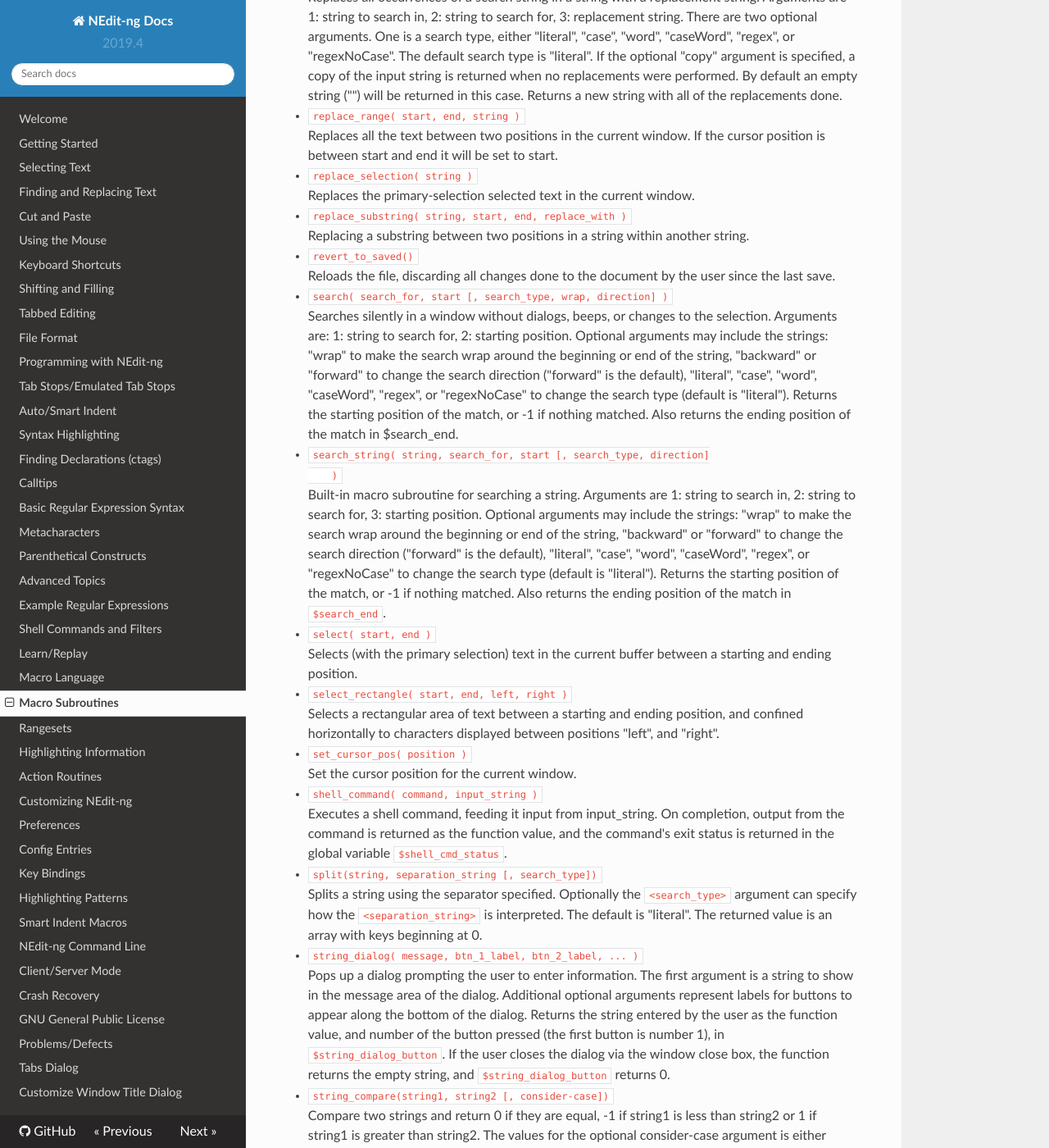
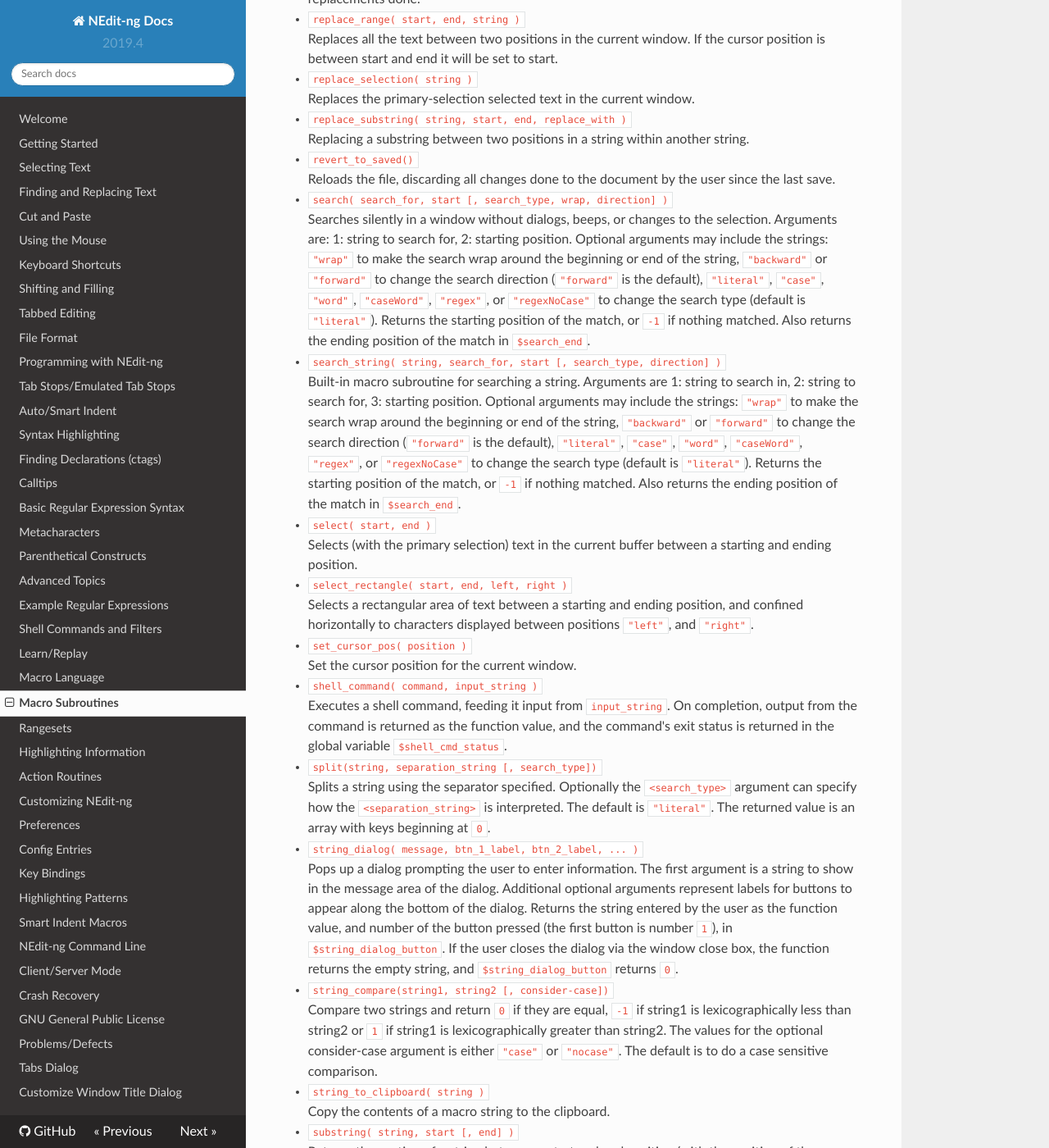
Before and after one commit to eteran/nedit-ng, an MkDocs documentation site: the page built from docs/docs/24.md, in a window 1280 px wide and 1400 px high, scrolled down 4927 px. Shown: the whole window at 82% size. Built offline with MkDocs 1.6.1, drawn with Linux system fonts in a browser that asks for light colours; nearby versions of some CDN libraries; some of the changed text lies outside the part shown.

Commit message:
formatting updates

```diff
--- a/docs/docs/24.md
+++ b/docs/docs/24.md
@@ -9,15 +9,14 @@
     Argument information. The first 9 arguments (if there are that many)
     can be referenced as read-only values using the shorthand form. All
     arguments can be accessed as values in the `$args` array, using a
-    numeric index starting at 1. The total number of arguments received
+    numeric index starting at `1`. The total number of arguments received
     by a function is given by `$n_args` or `$args[]`.
   - `$active_pane`
     Index of the current pane.
   - `$auto_indent`
-    Contains the current preference for auto indent. Can be "off", "on",
-    or "smart".
+    Contains the current preference for auto indent. Can be `"off"`, `"on"`, or `"smart"`.
   - `$calltip_ID`
-    Equals the ID of the currently displayed calltip, or 0 if no calltip
+    Equals the ID of the currently displayed calltip, or `0` if no calltip
     is being displayed.
   - `$cursor`
     Position of the cursor in the current window.
@@ -26,15 +25,15 @@
   - `$display_width`
     Width of the current pane in pixels.
   - `$em_tab_dist`
-    If tab stop emulation is turned on in the Tab Stops... dialog of the
-    Preferences menu, the value is the distance between emulated tab
-    stops. If tab emulation is turned off, the value is 0.
+    If tab stop emulation is turned on in the  **Preferences &rarr; Tab Stops...** dialog,
+	the value is the distance between emulated tab stops.
+	If tab emulation is turned off, the value is `0`.
   - `$empty_array`
     An array with no elements. This can be used to initialize an array
     to an empty state.
   - `$file_format`
     Current newline format that the file will be saved with. Can be
-    "unix", "dos" or "macintosh".
+    `"unix"`, `"dos"` or `"macintosh"`.
   - `$file_name`
     Name of the file being edited in the current window, stripped of
     directory component.
@@ -42,19 +41,13 @@
     Directory component of file being edited in the current window.
   - `$font_name`
     Contains the current plain text font name.
-  - `$font_name_bold`
-    Contains the current bold text font name.
-  - `$font_name_bold_italic`
-    Contains the current bold-italic text font name.
-  - `$font_name_italic`
-    Contains the current italic text font name.
   - `$highlight_syntax`
     Whether syntax highlighting is turned on.
   - `$incremental_backup`
-    Contains 1 if incremental auto saving is on, otherwise 0.
+    Contains `1` if incremental auto saving is on, otherwise `0`.
   - `$incremental_search_line`
-    Has a value of 1 if the preference is selected to always show the
-    incremental search line, otherwise 0.
+    Has a value of `1` if the preference is selected to always show the
+    incremental search line, otherwise `0`.
   - `$language_mode`
     Name of language mode set in the current window.
   - `$line`
@@ -62,8 +55,8 @@
   - `$locked`
     True if the file has been locked by the user.
   - `$make_backup_copy`
-    Has a value of 1 if original file is kept in a backup file on save,
-    otherwise 0.
+    Has a value of `1` if original file is kept in a backup file on save,
+    otherwise `0`.
   - `$max_font_width`
     The maximum font width of all the active styles. Syntax highlighting
     styles are only considered if syntax highlighting is turned on.
@@ -74,7 +67,7 @@
     True if the file in the current window has been modified and the
     modifications have not yet been saved.
   - `$VERSION`
-    Returns NEdit-ng's version number ('2019004' for NEdit-ng 2019.4).
+    Returns NEdit-ng's version number (`"2019004"` for NEdit-ng 2019.4).
   - `$n_display_lines`
     The number of lines visible in the currently active pane.
   - `$n_panes`
@@ -85,11 +78,11 @@
     True if the file is read only.
   - `$selection_start, $selection_end`
     Beginning and ending positions of the primary selection in the
-    current window, or -1 if there is no text selected in the current
+    current window, or `-1` if there is no text selected in the current
     window.
   - `$selection_left, $selection_right`
     Left and right character offsets of the rectangular (primary)
-    selection in the current window, or -1 if there is no selection or
+    selection in the current window, or `-1` if there is no selection or
     it is not rectangular.
   - `$server_name`
     Name of the current NEdit-ng server.
@@ -97,16 +90,16 @@
     Whether line numbers are shown next to the text.
   - `$show_matching`
     Contains the current preference for showing matching pairs, such as
-    "\[\]" and "{}" pairs. Can be "off", "delimiter", or "range".
+    "\[\]" and "{}" pairs. Can be `"off"`, `"delimiter"`, or `"range"`.
   - `$match_syntax_based`
     Whether pair matching should use syntax information, if available.
   - `$statistics_line`
-    Has a value of 1 if the statistics line is shown, otherwise 0.
+    Has a value of `1` if the statistics line is shown, otherwise `0`.
   - `$sub_sep`
     Contains the value of the array sub-script separation string.
   - `$tab_dist`
     The distance between tab stops for a hardware tab character, as set
-    in the Tab Stops... dialog of the Preferences menu.
+    in the **Preferences &rarr; Tab Stops...** dialog.
   - `$text_length`
     The length of the text in the current document.
   - `$top_line`
@@ -114,9 +107,8 @@
   - `$use_tabs`
     Whether the user is allowing the NEdit-ng to insert tab characters
     to maintain spacing in tab emulation and rectangular dragging
-    operations. (The setting of the "Use tab characters in padding and
-    emulated tabs" button in the Tab Stops... dialog of the Preferences
-    menu.)
+    operations. (The setting of the **Use tab characters in padding and
+    emulated tabs** button in the  **Preferences &rarr; Tab Stops...** dialog.)
   - `$wrap_margin`
     The right margin in the current window for text wrapping and
     filling.
@@ -127,38 +119,37 @@
 ## Built-in Subroutines
 
   - `append_file( string, filename )`
-    Appends a string to a named file. Returns 1 on successful write, or
-    0 if unsuccessful.
+    Appends a string to a named file. Returns `1` on successful write, or
+    `0` if unsuccessful.
 
   - `beep()`
     Ring the bell.
 
-  - `calltip( "text_or_key" [, pos [, mode or position_modifier, ...]]
-    )`
+  - `calltip( "text_or_key" [, pos [, mode or position_modifier, ...]] )`
     Pops up a calltip. `<pos>` is an optional position in the buffer
-    where the tip will be displayed. Passing -1 for `<pos>` is
+    where the tip will be displayed. Passing `-1` for `<pos>` is
     equivalent to not specifying a position, and it guarantees that the
     tip will appear on-screen somewhere even if the cursor is not. The
     upper-left corner of the calltip will appear below where the cursor
     would appear if it were at this position.
 
-    `<mode>` is one of "tipText" (default), "tipKey", or "tagKey".
-    "tipText" displays the text as-is, "tagKey" uses it as the key to
-    look up a tag, then converts the tag to a calltip, and "tipKey" uses
-    it as the key to look up a calltip, then falls back to "tagKey"
-    behavior if that fails. You'll usually use "tipKey" or "tipText".
+    `<mode>` is one of `"tipText"` (default), `"tipKey"`, or `"tagKey"`.
+    `"tipText"` displays the text as-is, `"tagKey"` uses it as the key to
+    look up a tag, then converts the tag to a calltip, and `"tipKey"` uses
+    it as the key to look up a calltip, then falls back to `"tagKey"`
+    behavior if that fails. You'll usually use `"tipKey"` or `"tipText"`.
 
     Finally, you can modify the placement of the calltip relative to the
     cursor position (or `<pos>`) with one or more of these optional
-    position modifiers: "center" aligns the center of the calltip with
-    the position. "right" aligns the right edge of the calltip with the
-    position. ("center" and "right" may not both be used.) "above"
-    places the calltip above the position. "strict" does not allow the
+    position modifiers: `"center"` aligns the center of the calltip with
+    the position. `"right"` aligns the right edge of the calltip with the
+    position. (`"center"` and `"right"` may not both be used.) `"above"`
+    places the calltip above the position. `"strict"` does not allow the
     calltip to move from its position in order to avoid going off-screen
     or obscuring the cursor.
 
     Returns the ID of the calltip if it was found and/or displayed
-    correctly, 0 otherwise.
+    correctly, `0` otherwise.
 
   - `clipboard_to_string()`
     Returns the contents of the clipboard as a macro string. Returns
@@ -169,7 +160,7 @@
     First argument is a string to show in the message area of the
     dialog. Additional optional arguments represent labels for buttons
     to appear along the bottom of the dialog. Returns the number of the
-    button pressed (the first button is number 1), or 0 if the user
+    button pressed (the first button is number `1`), or `0` if the user
     closed the dialog via the window close box.
 
   - `filename_dialog( [title[, mode[, defaultPath[, filter[, defaultName]]]]] )`
@@ -177,25 +168,27 @@
     that prompts for a new or existing file.
 
     Options are: `<title>` will be the title of the dialog, defaults to
-    "Choose file". If `<mode>` is set to "exist" (default), the "New
-    File Name"TextField of the FSB will be unmanaged. If "new", the
-    TextField will be managed. `<defaultPath>` is the default path to
-    use. Default (or "") will use the active document's directory.
+    "Choose file". If `<mode>` is set to `"exist"` (default), the dialog
+	will only allow the user to select files which already exist.
+	If it is set to `"new"`, then, the user may specify any valid filename
+	regardless of a file existing with that name or not.
+	`<defaultPath>` is the default path to
+    use. Default (or `""`) will use the active document's directory.
     `<filter>` is the file glob which determines which files to display.
-    Is set to "\*" if filter is "" and by default. `<defaultName>` is
+    Is set to `"*"` if filter is `""` and by default. `<defaultName>` is
     the default filename that is filled in automatically.
 
-    Returns "" if the user cancelled the dialog, otherwise returns the
+    Returns `""` if the user cancelled the dialog, otherwise returns the
     fully-qualified path, including the filename.
 
   - `focus_window( window_name )`
     Sets the window on which subsequent macro commands operate.
     `<window_name>` can be either a fully qualified file name, or a
     relative filename (which will be completed from NEdit-ng's working
-    directory) or one of "last" for the last window created, or "next"
+    directory) or one of `"last"` for the last window created, or `"next"`
     for the next window in the chain from the currently focused window
     (the first window being the one returned from calling
-    `<focus_window("last")>`. Returns the name of the newly-focused
+    `focus_window("last")`. Returns the name of the newly-focused
     window, or an empty string if the requested window was not found.
 
   - `get_character( position )`
@@ -233,9 +226,9 @@
     dialog. Returns the line of text selected by the user as the
     function value (without any newline separator) or the empty string
     if none was selected, and number of the button pressed (the first
-    button is number 1), in `$list_dialog_button`. If the user closes
+    button is number `1`), in `$list_dialog_button`. If the user closes
     the dialog via the window close box, the function returns the empty
-    string, and `$list_dialog_button` returns 0.
+    string, and `$list_dialog_button` returns `0`.
 
   - `max( n1, n2, ... )`
     Returns the maximum value of all of its arguments
@@ -245,20 +238,19 @@
 
   - `read_file( filename )`
     Reads the contents of a text file into a string. On success, returns
-    1 in $read\_status, and the contents of the file as a string in the
-    subroutine return value. On failure, returns the empty string "" and
-    a 0 `$read_status`.
+    `1` in `$read_status`, and the contents of the file as a string in the
+    subroutine return value. On failure, returns the empty string `""` and
+    a `0` `$read_status`.
 
-  - `replace_in_string( string, search_for, replace_with [, type,
-    "copy"] )`
+  - `replace_in_string( string, search_for, replace_with [, type, "copy"] )`
     Replaces all occurrences of a search string in a string with a
     replacement string. Arguments are 1: string to search in, 2: string
     to search for, 3: replacement string. There are two optional
-    arguments. One is a search type, either "literal", "case", "word",
-    "caseWord", "regex", or "regexNoCase". The default search type is
-    "literal". If the optional "copy" argument is specified, a copy of
+    arguments. One is a search type, either `"literal"`, `"case"`, `"word"`,
+    `"caseWord"`, `"regex"`, or `"regexNoCase"`. The default search type is
+    `"literal"`. If the optional `"copy"` argument is specified, a copy of
     the input string is returned when no replacements were performed. By
-    default an empty string ("") will be returned in this case. Returns
+    default an empty string (`""`) will be returned in this case. Returns
     a new string with all of the replacements done.
 
   - `replace_range( start, end, string )`
@@ -280,25 +272,24 @@
   - `search( search_for, start [, search_type, wrap, direction] )`
     Searches silently in a window without dialogs, beeps, or changes to
     the selection. Arguments are: 1: string to search for, 2: starting
-    position. Optional arguments may include the strings: "wrap" to make
+    position. Optional arguments may include the strings: `"wrap"` to make
     the search wrap around the beginning or end of the string,
-    "backward" or "forward" to change the search direction ("forward" is
-    the default), "literal", "case", "word", "caseWord", "regex", or
-    "regexNoCase" to change the search type (default is "literal").
-    Returns the starting position of the match, or -1 if nothing
+    `"backward"` or `"forward"` to change the search direction (`"forward"` is
+    the default), `"literal"`, `"case"`, `"word"`, `"caseWord"`, `"regex"`, or
+    `"regexNoCase"` to change the search type (default is `"literal"`).
+    Returns the starting position of the match, or `-1` if nothing
     matched. Also returns the ending position of the match in
-    $search\_end.
+    `$search_end`.
 
-  - `search_string( string, search_for, start [, search_type, direction]
-    )`
+  - `search_string( string, search_for, start [, search_type, direction] )`
     Built-in macro subroutine for searching a string. Arguments are 1:
     string to search in, 2: string to search for, 3: starting position.
-    Optional arguments may include the strings: "wrap" to make the
-    search wrap around the beginning or end of the string, "backward" or
-    "forward" to change the search direction ("forward" is the default),
-    "literal", "case", "word", "caseWord", "regex", or "regexNoCase" to
-    change the search type (default is "literal"). Returns the starting
-    position of the match, or -1 if nothing matched. Also returns the
+    Optional arguments may include the strings: `"wrap"` to make the
+    search wrap around the beginning or end of the string, `"backward"` or
+    `"forward"` to change the search direction (`"forward"` is the default),
+    `"literal"`, `"case"`, `"word"`, `"caseWord"`, `"regex"`, or `"regexNoCase"` to
+    change the search type (default is `"literal"`). Returns the starting
+    position of the match, or `-1` if nothing matched. Also returns the
     ending position of the match in `$search_end`.
 
   - `select( start, end )`
@@ -308,13 +299,13 @@
   - `select_rectangle( start, end, left, right )`
     Selects a rectangular area of text between a starting and ending
     position, and confined horizontally to characters displayed between
-    positions "left", and "right".
+    positions `"left"`, and `"right"`.
 
   - `set_cursor_pos( position )`
     Set the cursor position for the current window.
 
   - `shell_command( command, input_string )`
-    Executes a shell command, feeding it input from input\_string. On
+    Executes a shell command, feeding it input from `input_string`. On
     completion, output from the command is returned as the function
     value, and the command's exit status is returned in the global
     variable `$shell_cmd_status`.
@@ -322,8 +313,8 @@
   - `split(string, separation_string [, search_type])`
     Splits a string using the separator specified. Optionally the
     `<search_type>` argument can specify how the `<separation_string>`
-    is interpreted. The default is "literal". The returned value is an
-    array with keys beginning at 0.
+    is interpreted. The default is `"literal"`. The returned value is an
+    array with keys beginning at `0`.
 
   - `string_dialog( message, btn_1_label, btn_2_label, ... )`
     Pops up a dialog prompting the user to enter information. The first
@@ -331,22 +322,22 @@
     Additional optional arguments represent labels for buttons to appear
     along the bottom of the dialog. Returns the string entered by the
     user as the function value, and number of the button pressed (the
-    first button is number 1), in `$string_dialog_button`. If the user
+    first button is number `1`), in `$string_dialog_button`. If the user
     closes the dialog via the window close box, the function returns the
-    empty string, and `$string_dialog_button` returns 0.
+    empty string, and `$string_dialog_button` returns `0`.
 
   - `string_compare(string1, string2 [, consider-case])`
-    Compare two strings and return 0 if they are equal, -1 if string1 is
-    less than string2 or 1 if string1 is greater than string2. The
-    values for the optional consider-case argument is either "case" or
-    "nocase". The default is to do a case sensitive comparison.
+    Compare two strings and return `0` if they are equal, `-1` if string1 is
+    lexicographically less than string2 or `1` if string1 is lexicographically
+	greater than string2. The values for the optional consider-case argument
+	is either `"case"` or `"nocase"`. The default is to do a case sensitive comparison.
 
   - `string_to_clipboard( string )`
     Copy the contents of a macro string to the clipboard.
 
   - `substring( string, start [, end] )`
     Returns the portion of a string between a start and end position
-    (with the position of the beginning of the string being 0). If end
+    (with the position of the beginning of the string being `0`). If end
     is missing, the position of the end of the string is used. If either
     of the positions are negative, they are treated as relative to the
     end of the string. A position specified either before the start of
@@ -359,26 +350,41 @@
     started.
 
   - `tolower( string )`
-    Return an all lower-case version of string.
+    Return an all lower-case version of `string`.
 
   - `toupper( string )`
-    Return an all upper-case version of string.
+    Return an all upper-case version of `string`.
 
   - `valid_number( string )`
-    Returns 1 if the string can be converted to a number without error
+    Returns `1` if the `string` can be converted to a number without error
     following the same rules that the implicit conversion would.
-    Otherwise 0.
+    Otherwise `0`.
 
   - `write_file( string, filename )`
     Writes a string (parameter 1) to a file named in parameter 2.
-    Returns 1 on successful write, or 0 if unsuccessful.
+    Returns `1` on successful write, or `0` if unsuccessful.
 
 ## Deprecated Functions
 
 Some functions are included only for supporting legacy macros. You
-should not use any of these functions in any new macro you write. Among
-these are all action routines with hyphens in their names; use
-underscores instead (`find-dialog` &rarr; `find_dialog`).
+should not use any of these functions in any new macro you write.
 
   - `match()`
     **DEPRECATED** Use `select_to_matching()` instead.
+
+## Deprecated Built in Variables
+
+Some global variables no longer have a practical meaning in NEdit-ng. You
+should not use any of these variables in any new macro you write.
+
+  - `$font_name_bold`
+    Contains the current bold text font name.
+	**DEPRECATED** NEdit has dropped support for simultanious different fonts, use `$font_name`
+
+  - `$font_name_bold_italic`
+    Contains the current bold-italic text font name.
+	**DEPRECATED** NEdit has dropped support for simultanious different fonts, use `$font_name`
+
+  - `$font_name_italic`
+    Contains the current italic text font name.
+	**DEPRECATED** NEdit has dropped support for simultanious different fonts, use `$font_name`
```
Also changed, not shown: docs/docs/21.md (+8 -8 lines), docs/docs/22.md (+15 -17 lines), docs/docs/23.md (+47 -47 lines).
